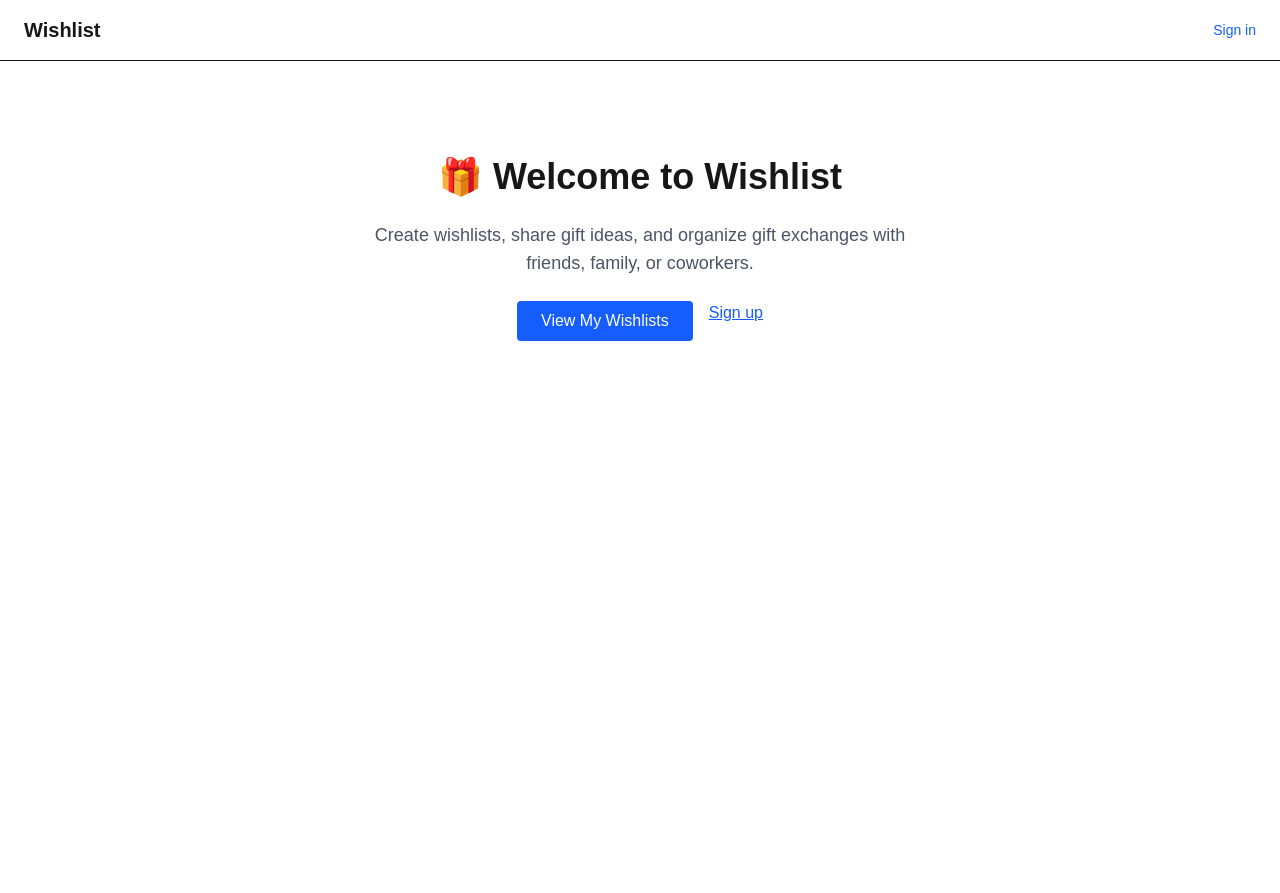
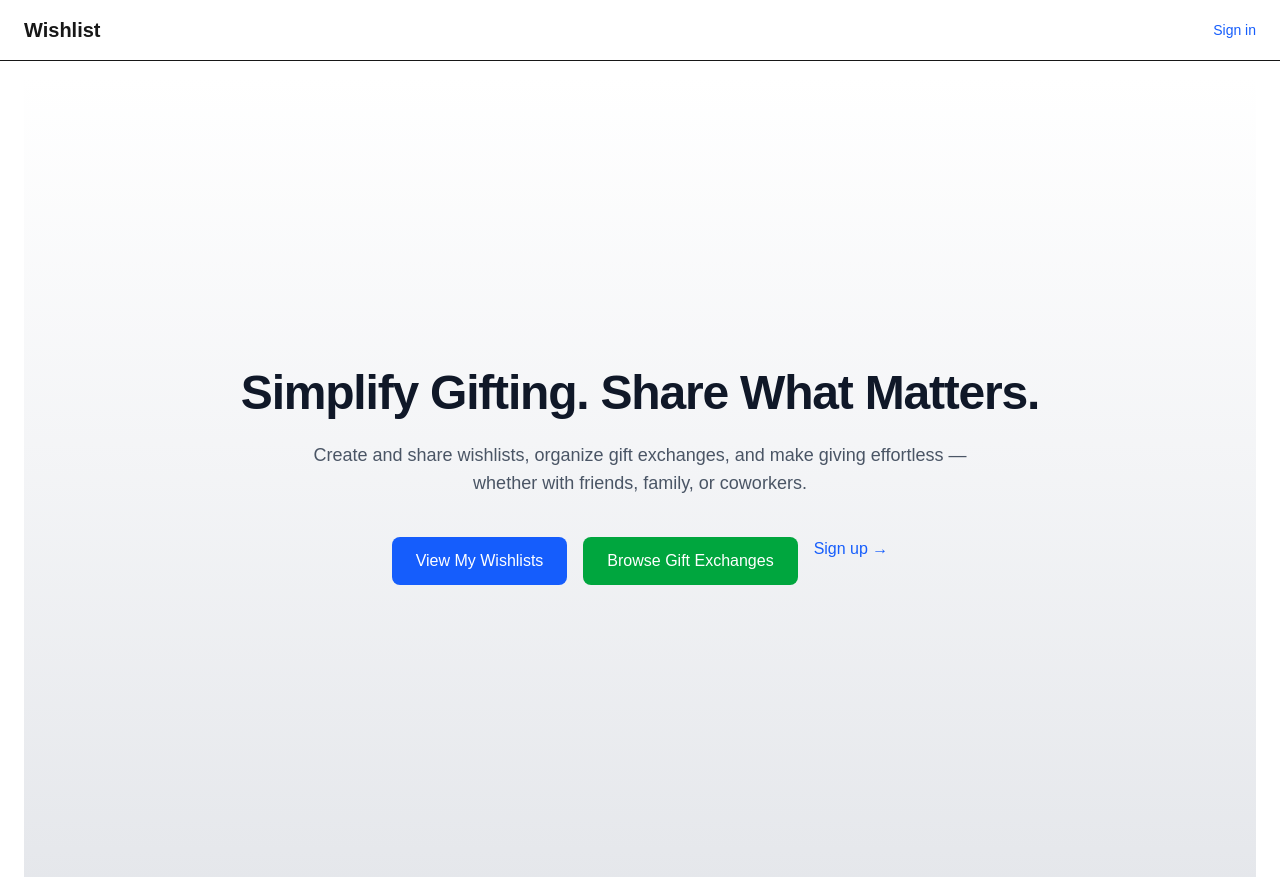
Before and after one commit to navyjosh/Open-Gift-Exchange, a Next.js app: page / in a window 1280 px wide. Before the commit the page ends 800 px from the top, so only its background shows below. Built offline with nearby package versions, Linux system fonts and the light colour scheme; no server answers.

Commit message:
improve landing page

```diff
--- a/app/page.tsx
+++ b/app/page.tsx
@@ -1,26 +1,34 @@
-// app/page.tsx
 import Link from 'next/link'
 
 export default function HomePage() {
     return (
-        <div className="flex flex-col items-center justify-center text-center mt-20 space-y-6">
-            <h1 className="text-4xl font-bold">🎁 Welcome to Wishlist</h1>
-            <p className="text-lg text-gray-600 dark:text-gray-400 max-w-xl">
-                Create wishlists, share gift ideas, and organize gift exchanges with friends, family, or coworkers.
+        <div className="min-h-screen flex flex-col items-center justify-center bg-gradient-to-b from-white via-gray-100 to-gray-200 dark:from-gray-900 dark:via-gray-950 dark:to-black px-4 py-20 text-center">
+            <h1 className="text-5xl font-bold tracking-tight text-gray-900 dark:text-white mb-6">
+                Simplify Gifting. <br className="sm:hidden" /> Share What Matters.
+            </h1>
+
+            <p className="text-lg text-gray-600 dark:text-gray-400 max-w-2xl mb-10">
+                Create and share wishlists, organize gift exchanges, and make giving effortless — whether with friends, family, or coworkers.
             </p>
 
-            <div className="flex gap-4">
+            <div className="flex flex-col sm:flex-row gap-4">
                 <Link
                     href="/wishlists"
-                    className="bg-blue-600 text-white px-6 py-2 rounded hover:bg-blue-700"
+                    className="bg-blue-600 text-white px-6 py-3 rounded-lg font-medium hover:bg-blue-700 transition"
                 >
                     View My Wishlists
                 </Link>
                 <Link
+                    href="/giftexchanges"
+                    className="bg-green-600 text-white px-6 py-3 rounded-lg font-medium hover:bg-green-700 transition"
+                >
+                    Browse Gift Exchanges
+                </Link>
+                <Link
                     href="/auth/signup"
-                    className="text-blue-600 underline hover:text-blue-800"
+                    className="text-blue-600 dark:text-blue-400 hover:underline text-base font-medium mt-2 sm:mt-0"
                 >
-                    Sign up
+                    Sign up →
                 </Link>
             </div>
         </div>
```
